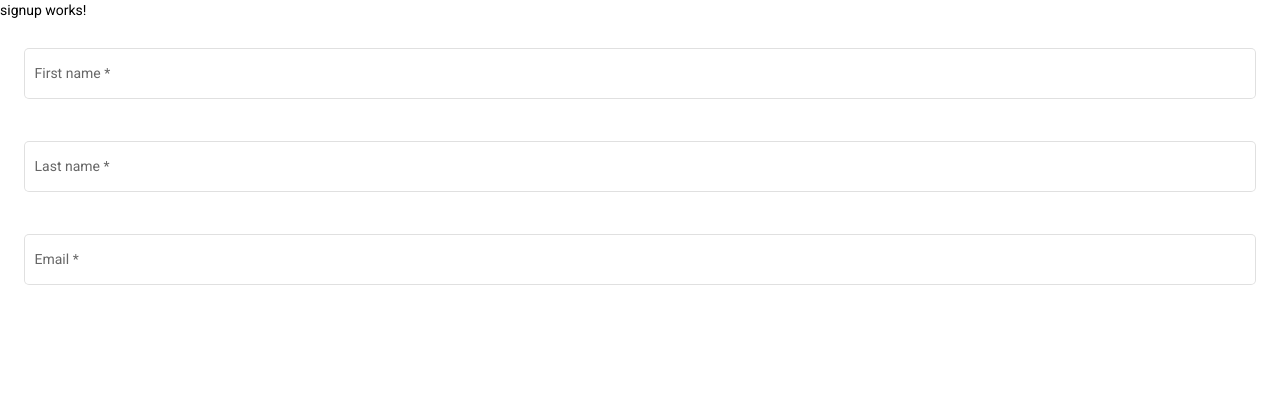
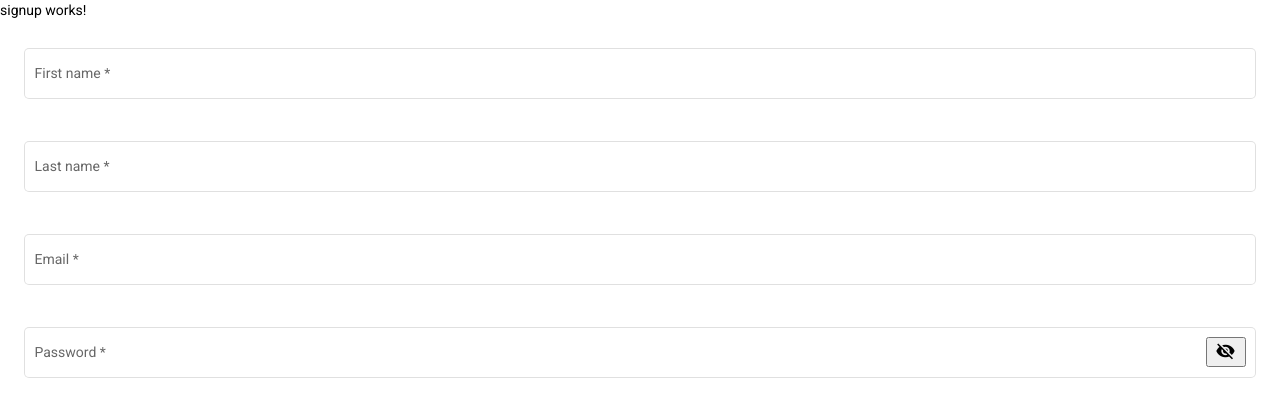
Before and after one commit to ByAliaksandr/single-page-app, an Angular app: page /signup in a window 1280 px wide. Shown: the top 416 px of the page. Built offline with nearby package versions, Linux system fonts and the light colour scheme.

Commit message:
feat: add password input and basic validation

```diff
--- a/src/app/pages/signup/signup-form/signup-form.component.html
+++ b/src/app/pages/signup/signup-form/signup-form.component.html
@@ -36,4 +36,30 @@
       </mat-error>
     </mat-form-field>
   </section>
+
+  <section class="form-group">
+    <mat-form-field appearance="outline" class="full-width-field">
+      <mat-label>Password</mat-label>
+      <input
+        matInput
+        [type]="hiddenPassword ? 'password' : 'text'"
+        formControlName="password"
+        autocomplete="off"
+      />
+      <button
+        type="button"
+        mat-icon-button
+        matSuffix
+        (click)="hiddenPassword = !hiddenPassword"
+        [attr.aria-label]="'Hide password'"
+      >
+        <mat-icon>{{
+          hiddenPassword ? "visibility_off" : "visibility"
+        }}</mat-icon>
+      </button>
+      <mat-error *ngIf="passwordControl?.invalid">
+        {{ getPasswordErrorMessage() }}
+      </mat-error>
+    </mat-form-field>
+  </section>
 </form>
--- a/src/app/pages/signup/signup-form/signup-form.component.ts
+++ b/src/app/pages/signup/signup-form/signup-form.component.ts
@@ -11,7 +11,13 @@ export class SignupFormComponent {
     firstname: ['', [Validators.required]],
     lastname: ['', [Validators.required]],
     email: ['', [Validators.required, Validators.email]],
+    password: [
+      '',
+      [Validators.required, Validators.pattern('(?=.*[A-Z])(?=.*[a-z]).{8,}')],
+    ],
   });
+
+  hiddenPassword = true;
 
   get firstnameControl() {
     return this.signupForm.get('firstname');
@@ -25,7 +31,21 @@ export class SignupFormComponent {
     return this.signupForm.get('email');
   }
 
+  get passwordControl() {
+    return this.signupForm.get('password');
+  }
+
   constructor(private fb: FormBuilder) {}
 
   submit(): void {}
+
+  getPasswordErrorMessage(): string {
+    if (this.passwordControl?.hasError('required')) {
+      return 'Password is required';
+    } else if (this.passwordControl?.hasError('pattern')) {
+      return 'Password should be a minimum of eight characters and contain lower & uppercase letters';
+    }
+
+    return '';
+  }
 }
--- a/src/app/pages/signup/signup-form/signup-form.module.ts
+++ b/src/app/pages/signup/signup-form/signup-form.module.ts
@@ -3,9 +3,10 @@ import { CommonModule } from '@angular/common';
 import { SignupFormComponent } from './signup-form.component';
 import { ReactiveFormsModule } from '@angular/forms';
 import { MatInputModule } from '@angular/material/input';
+import { MatIconModule } from '@angular/material/icon';
 @NgModule({
   declarations: [SignupFormComponent],
-  imports: [CommonModule, ReactiveFormsModule, MatInputModule],
+  imports: [CommonModule, ReactiveFormsModule, MatInputModule, MatIconModule],
   exports: [SignupFormComponent],
 })
 export class SignupFormModule {}
```
